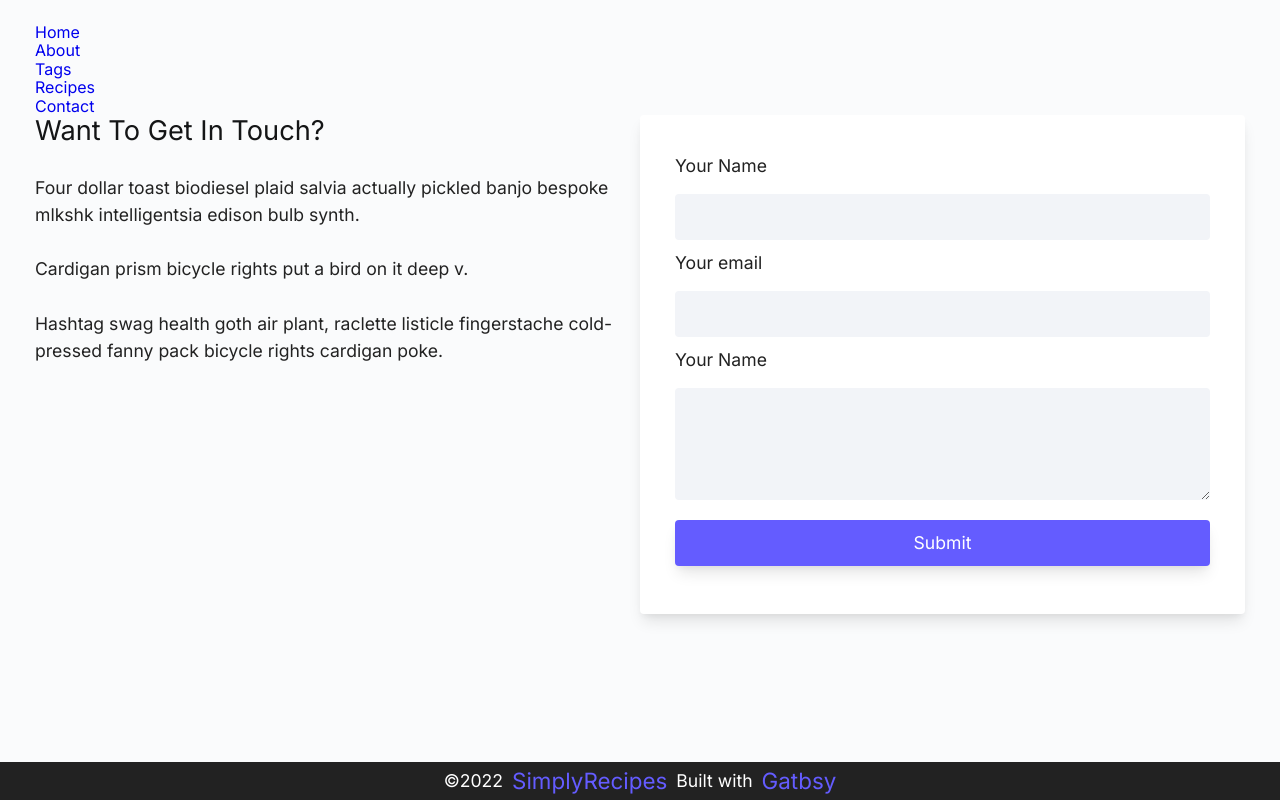
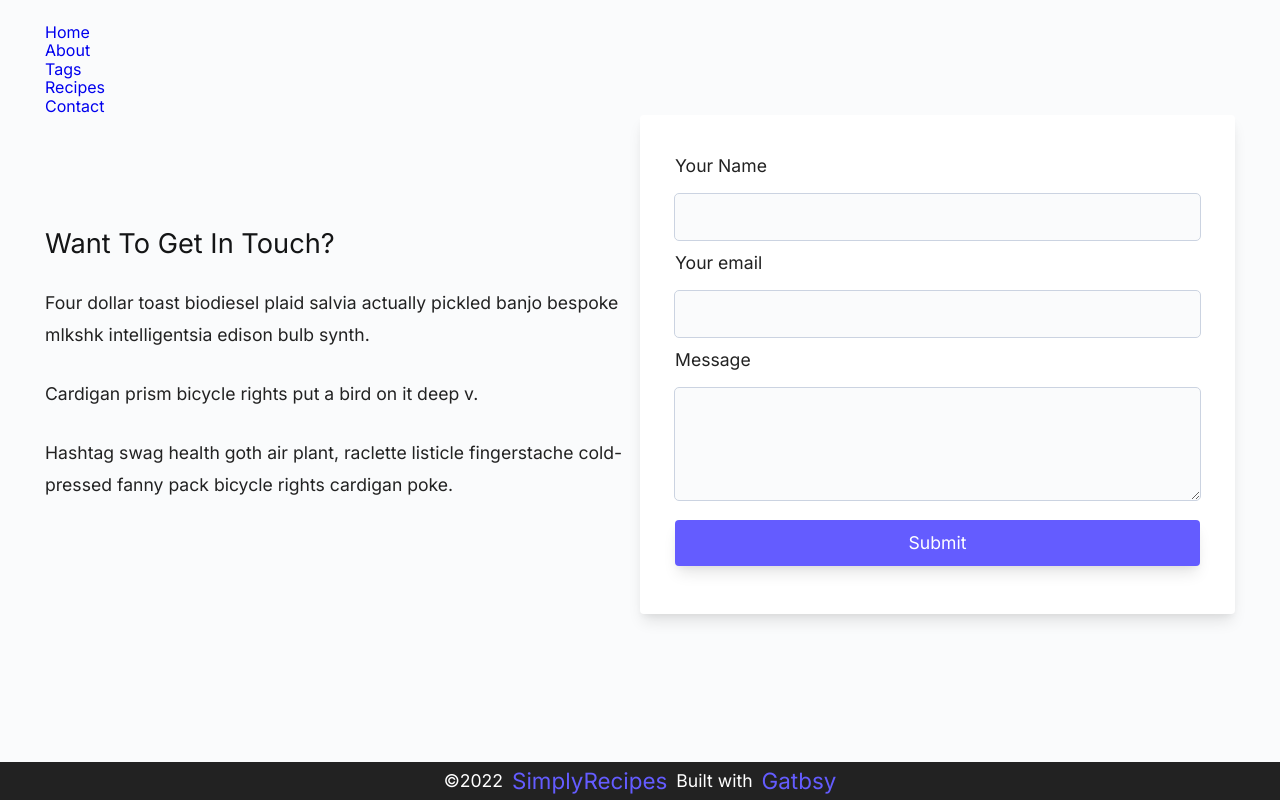
Before and after one commit to kenjimaeda54/simply-recipes-gatsbyJs, a Gatsby site: page /Contact in a window 1280 px wide. Built offline with nearby package versions, Linux system fonts and the light colour scheme; Gatsby itself is replaced by a stand-in of ours.

Commit message:
feat: added imag project

```diff
--- a/package.json
+++ b/package.json
@@ -16,7 +16,8 @@
   "dependencies": {
     "gatsby": "^4.15.0",
     "react": "^17.0.1",
-    "react-dom": "^17.0.1"
+    "react-dom": "^17.0.1",
+    "react-icons": "^4.3.1"
   },
   "devDependencies": {
     "prettier": "^2.6.2"
--- a/src/components/Layout/style.module.css
+++ b/src/components/Layout/style.module.css
@@ -10,6 +10,6 @@
   display: flex;
   justify-content: space-between;
   flex-direction: column;
-  padding: 23px 35px;
+  padding: 23px 45px;
   height: 100%;
 }
--- a/src/components/Nav-bar/index.jsx
+++ b/src/components/Nav-bar/index.jsx
@@ -1,5 +1,6 @@
 import React from "react"
 import { Link } from "gatsby"
+import { FiAlignJustify } from "react-icons/fi"
 
 export default function NavBar() {
   return (
--- a/src/pages/Contact/index.jsx
+++ b/src/pages/Contact/index.jsx
@@ -28,7 +28,7 @@ export default function Contact() {
             <input id="email" type="email" name="email" />
           </div>
           <div>
-            <label htmlFor="message">Your Name</label>
+            <label htmlFor="message">Message</label>
             <textarea id="message" name="message"></textarea>
           </div>
           <button type="submit">Submit</button>
--- a/src/pages/Contact/style.module.css
+++ b/src/pages/Contact/style.module.css
@@ -1,6 +1,7 @@
 .section {
   display: flex;
   justify-content: space-between;
+  align-items: center;
 }
 
 .article {
@@ -20,7 +21,7 @@
 
 .article p {
   font-size: 1.1rem;
-  line-height: 1.7rem;
+  line-height: 2rem;
   font-weight: 400;
   color: var(--black);
 }
@@ -50,13 +51,14 @@
 
 .form input {
   border-radius: 4px;
-  background-color: var(--grey-50);
+  background-color: var(--grey-0);
   padding: 7px 17px;
   margin: 7px 0px;
   font-size: 1.1rem;
   line-height: 2rem;
   font-weight: 400;
   color: var(--black);
+  outline: 1px solid var(--grey-500);
 }
 
 .form input:focus {
@@ -66,7 +68,7 @@
 
 .form textarea {
   border-radius: 4px;
-  background-color: var(--grey-50);
+  background-color: var(--grey-0);
   padding: 7px 17px;
   margin: 7px 0px;
   font-size: 1.1rem;
@@ -75,6 +77,7 @@
   color: var(--black);
   height: 7rem;
   width: 100%;
+  outline: 1px solid var(--grey-500);
 }
 
 .form textarea:focus {
```
Also changed, not shown: src/assets/images/about.jpeg (added), src/assets/images/logo.svg (added), src/assets/images/main.jpeg (added), src/assets/images/recipe-1.jpeg (added), src/assets/images/recipes/recipe-1.jpeg (added), src/assets/images/recipes/recipe-2.jpg (added), src/assets/images/recipes/recipe-3.jpeg (added), src/assets/images/recipes/recipe-4.jpeg (added), 3 other files.
